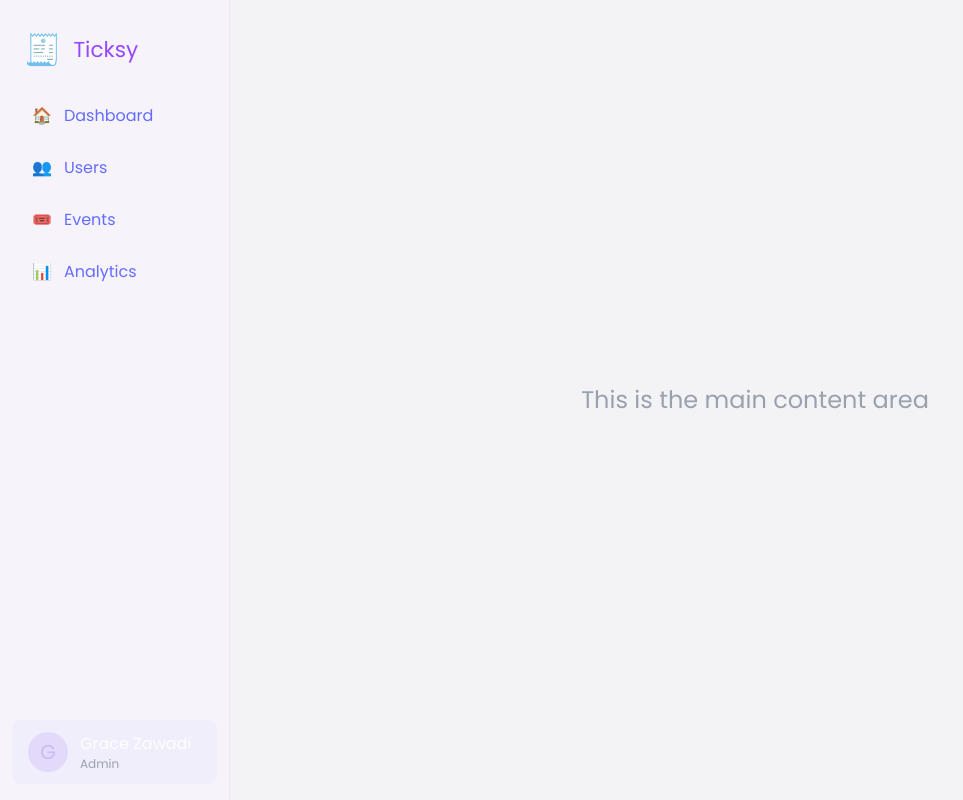
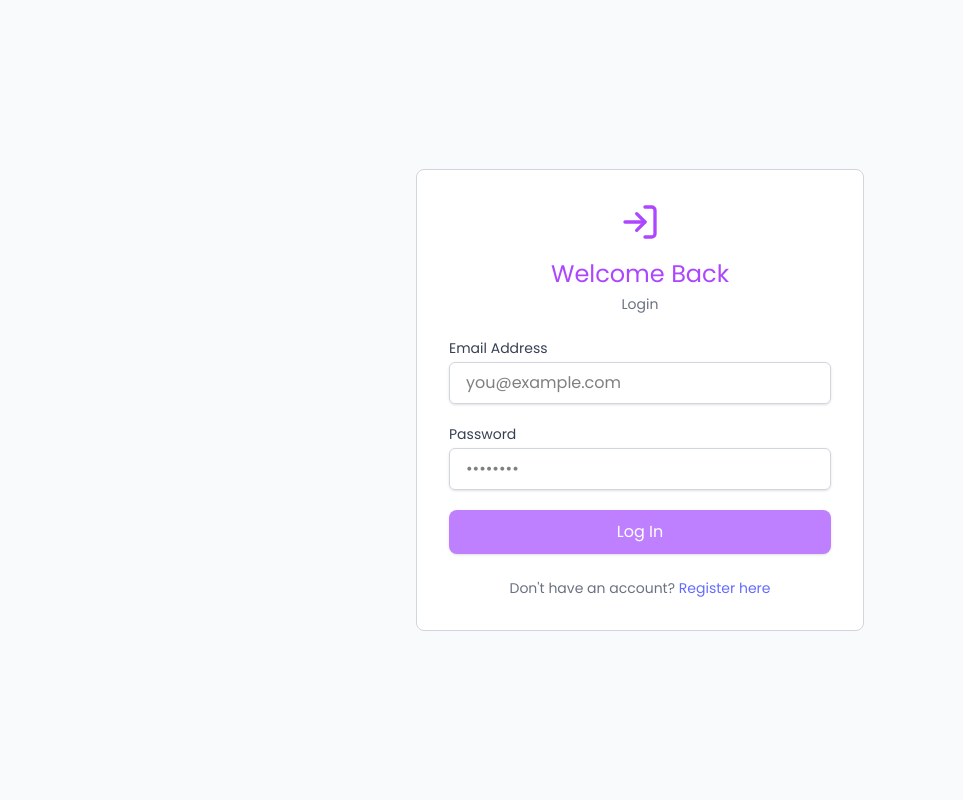
Before and after one commit to Boniface-software-dev/Ticksy-Frontend, a React (Vite) app: page /login in a window 1280 px wide. Shown: the whole page, without its empty margins (0-963 px from the left). Built offline with nearby package versions, Linux system fonts and the light colour scheme.

Commit message:
remove unused files

```diff
--- a/src/App.jsx
+++ b/src/App.jsx
@@ -1,16 +1,28 @@
-import AdminSidebar from "./components/AdminSidebar";
-import { BrowserRouter } from "react-router-dom";
+import React from "react";
+import { BrowserRouter as Router, Routes, Route } from "react-router-dom";
+import Login from "../src/pages/Login";
+import Register from "../src/pages/Register";
+import OrgProfile from "./pages/organizer/OrgProfile";
+
+import Events from "./pages/events";
+import EventsList from "./pages/EventsList";
+import { useDispatch } from "react-redux";
+import { useEffect } from "react";
+import { loadUser } from "./features/authentification/authSlice";
 
 function App() {
   return (
-    <BrowserRouter>
-      <div className="flex min-h-screen">
-        <AdminSidebar />
-        <div className="flex-1 flex items-center justify-center text-2xl text-gray-400">
-          This is the main content area
-        </div>
-      </div>
-    </BrowserRouter>
+    <Router>
+      <Routes>
+        <Route path="/login" element={<Login />} />
+        <Route path="/register" element={<Register />} />
+        <Route path="/admin/:id/profile" element={<OrgProfile />} />
+
+        <Route path="/events/:id" element={<Events />} />
+        <Route path="/events" element={<EventsList />} />
+
+      </Routes>
+    </Router>
   );
 }
 
```
